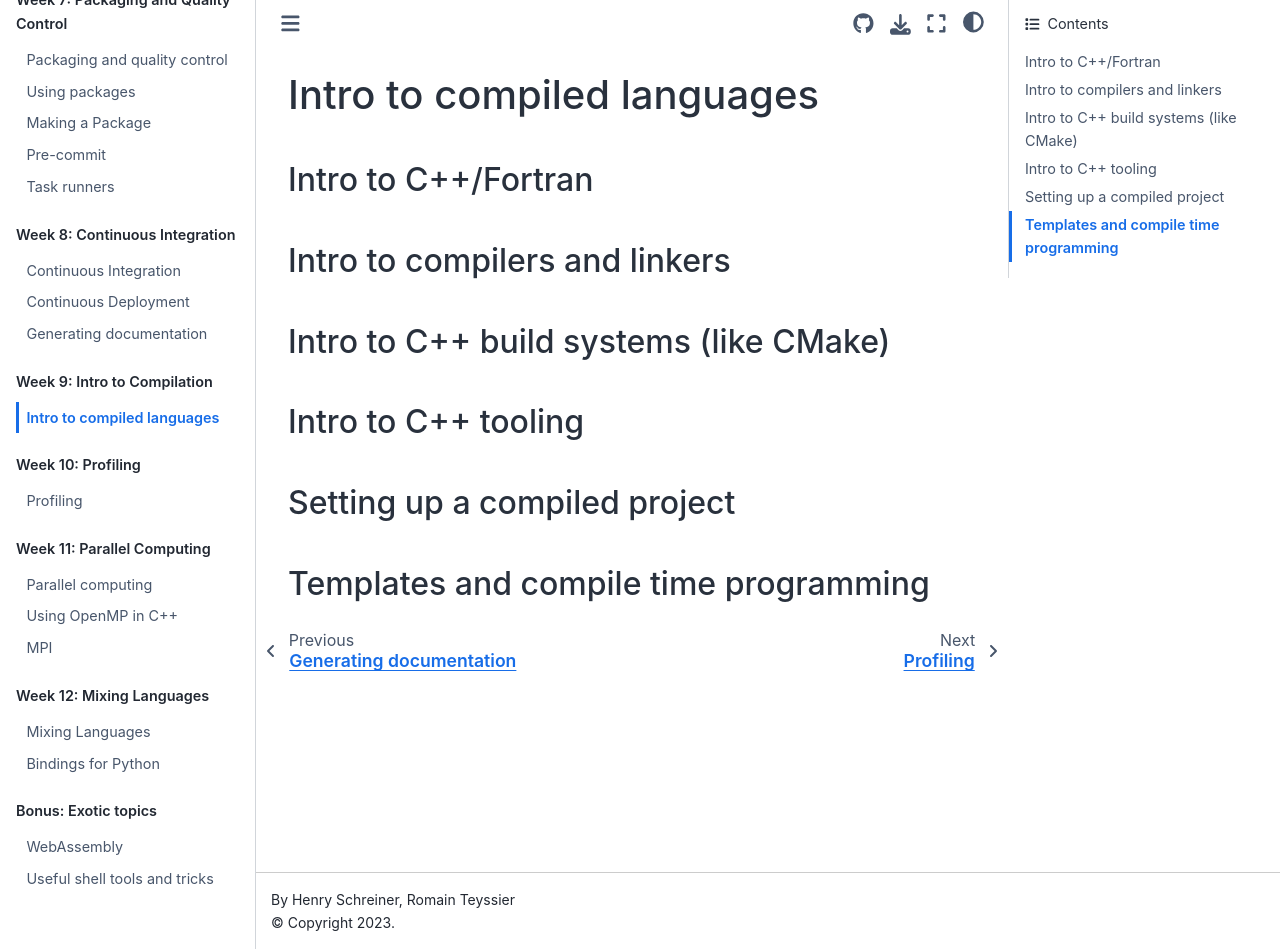
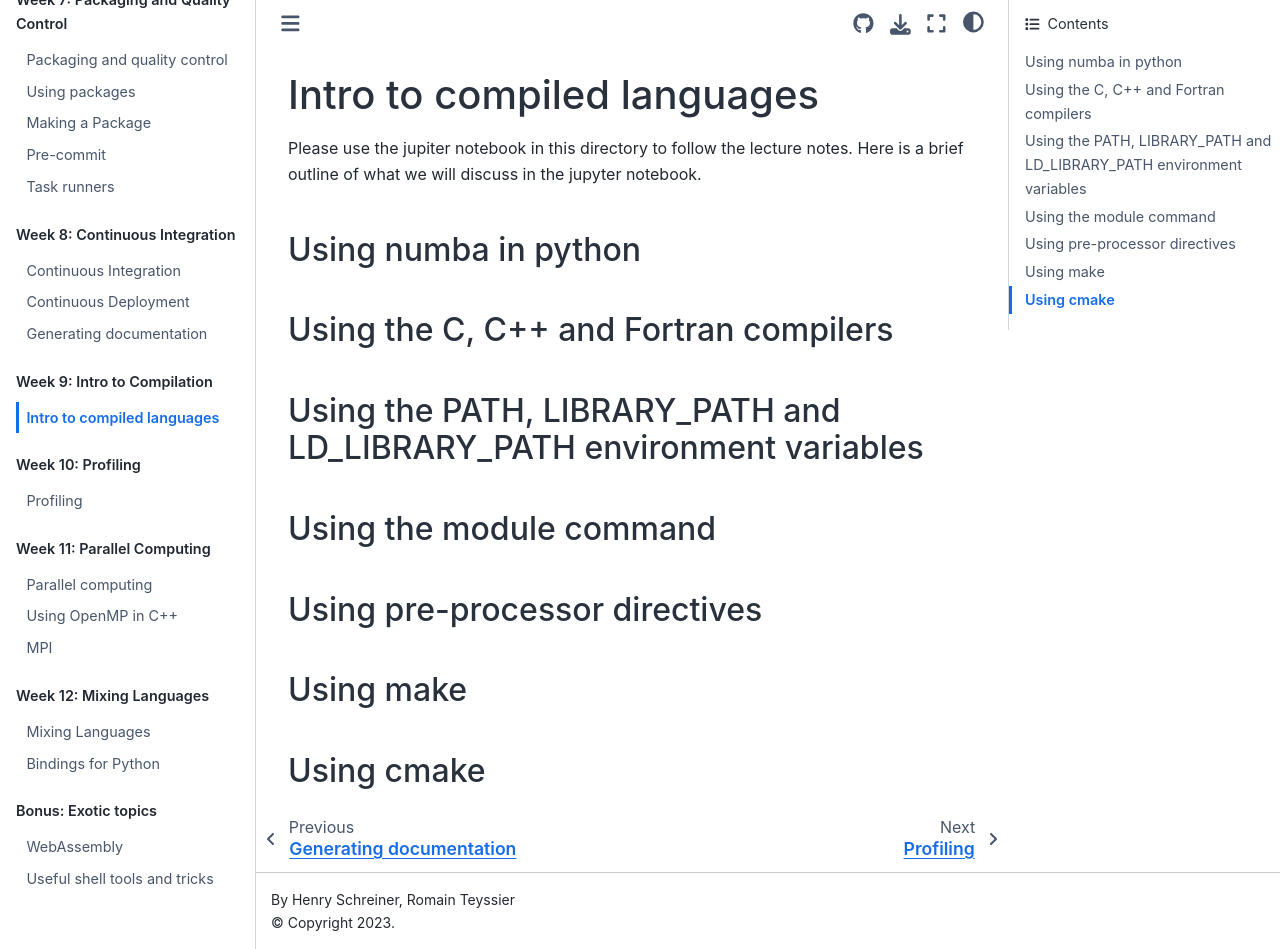
Before and after one commit to se-for-sci/se-for-sci.github.io, a Jupyter Book: the page built from content/week9/compiled.md, in a window 1280 px wide and 949 px high. Built offline with Jupyter Book 1.0.4 settings and Sphinx 7.4.7 and the Sphinx Book theme 1.1.4, drawn with Linux system fonts in a browser that asks for light colours.

```diff
--- a/content/week9/compiled.md
+++ b/content/week9/compiled.md
@@ -1,13 +1,18 @@
 # Intro to compiled languages
 
-## Intro to C++/Fortran
+Please use the jupiter notebook in this directory to follow the lecture notes.
+Here is a brief outline of what we will discuss in the jupyter notebook.
 
-## Intro to compilers and linkers
+## Using numba in python
 
-## Intro to C++ build systems (like CMake)
+## Using the C, C++ and Fortran compilers
 
-## Intro to C++ tooling
+## Using the PATH, LIBRARY_PATH and LD_LIBRARY_PATH environment variables
 
-## Setting up a compiled project
+## Using the module command
 
-## Templates and compile time programming
+## Using pre-processor directives
+
+## Using make
+
+## Using cmake
```
Also changed, not shown: content/week9/Compiled_Languages.ipynb.
